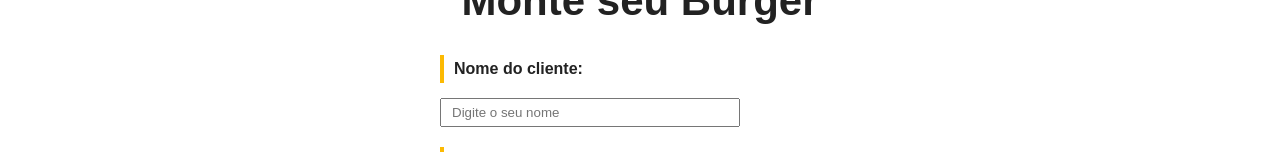
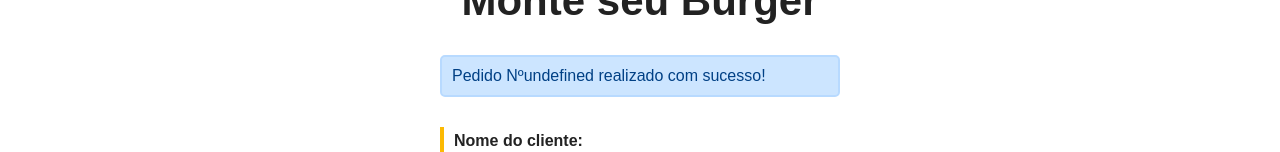
Before and after one commit to mateusmaranhao12/make_your_burger, a Vue app: page / in a window 1280 px wide. Both pictures are taken after typing "Sample" into the empty fields and a click on the input "Criar meu Burger!". Shown: the part 651-803 px from the top of the page. Built offline with nearby package versions, Linux system fonts and the light colour scheme; no server answers; data requests are answered from the project's data file.

Commit message:
Implements and add Message.vue

```diff
--- a/db/db.json
+++ b/db/db.json
@@ -115,6 +115,27 @@
       ],
       "status": "Solicitado",
       "id": 3
+    },
+    {
+      "nome": "Mike",
+      "carne": "Picanha",
+      "pao": "Integral",
+      "opcionais": [
+        "Cheddar",
+        "Tomate"
+      ],
+      "status": "Solicitado",
+      "id": 4
+    },
+    {
+      "nome": "João",
+      "carne": "Veggie burger",
+      "pao": "Parmesão e Orégano",
+      "opcionais": [
+        "Ovo"
+      ],
+      "status": "Solicitado",
+      "id": 5
     }
   ]
 }
--- a/src/components/BurgerForm.vue
+++ b/src/components/BurgerForm.vue
@@ -1,5 +1,6 @@
 <template>
     <div>
+      <Message :msg="msg" v-show="msg" />
       <form id="burger-form" method="POST" @submit="createBurger">
         <div class="input-container">
           <label for="nome">Nome do cliente:</label>
@@ -34,6 +35,9 @@
   </template>
 
 <script>
+
+  import Message from './Message.vue'
+
   export default {
     name: 'BurgerForm',
 
@@ -86,8 +90,10 @@
         const res = await req.json()
 
         //colocar mensagem de sistema
+        this.msg = `Pedido Nº${res.id} realizado com sucesso!`
 
         //limpar mensagem
+        setTimeout(() => this.msg = '', 4000)
 
         //limpar os campos
         this.nome = ''
@@ -101,6 +107,10 @@
 
     mounted() {
       this.getIngredientes()
+    },
+
+    components: {
+      Message
     }
   }
 </script>
--- /dev/null
+++ b/src/components/Message.vue
@@ -0,0 +1,18 @@
+<template>
+    <div class="message-container">
+        <p>{{ msg }}</p>
+    </div>
+</template>
+
+<script>
+    export default {
+        name: 'Message',
+        props: {
+            msg: String
+        }
+    }
+</script>
+
+<style lang="scss">
+    @import '@/scss/index';
+</style>
--- a/src/scss/index.scss
+++ b/src/scss/index.scss
@@ -153,3 +153,15 @@
     background-color: transparent;
     color: $cinza;
 }
+
+//Message
+
+.message-container {
+    color: #004085;
+    background-color: #cce5ff;
+    border: 2px solid #b8daff;
+    border-radius: 5px;
+    padding: 10px;
+    max-width: 400px;
+    margin: 30px auto;
+}
```
Lines whose indentation alone changed are shown as unchanged.
